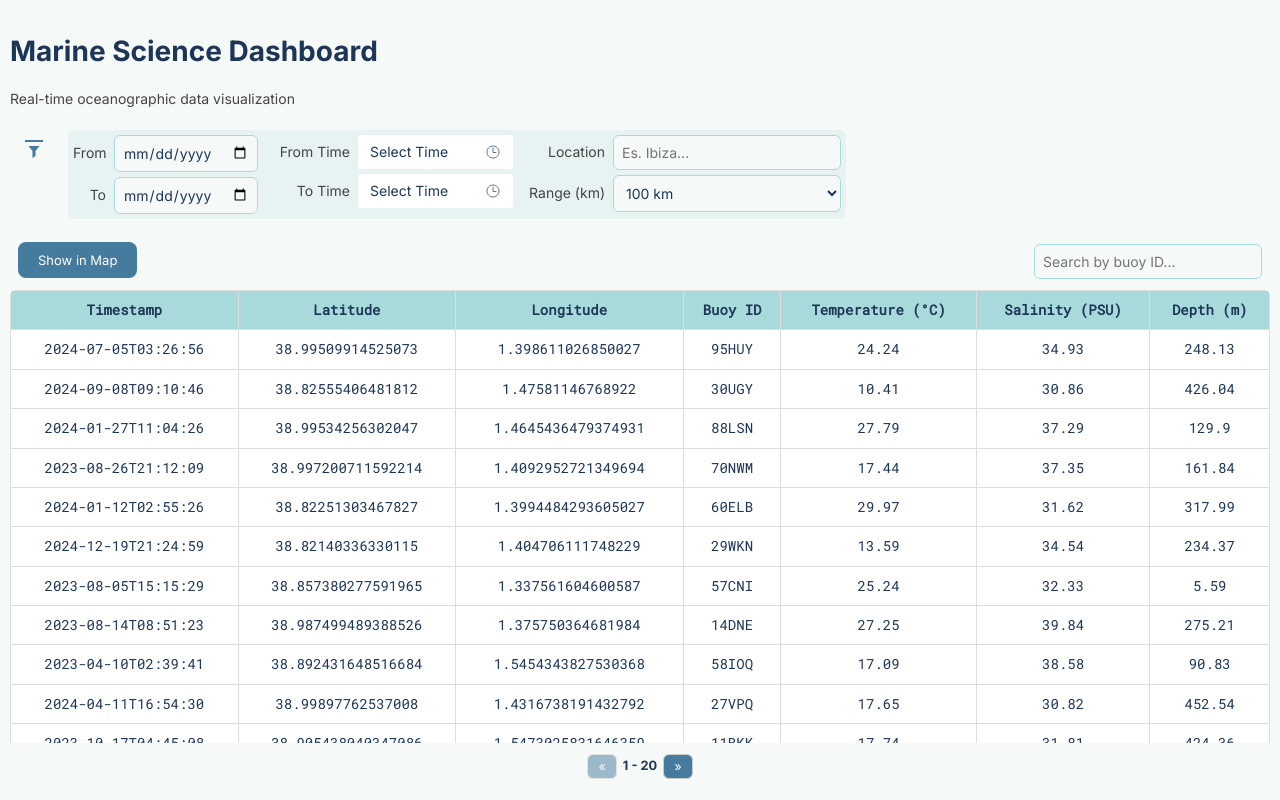
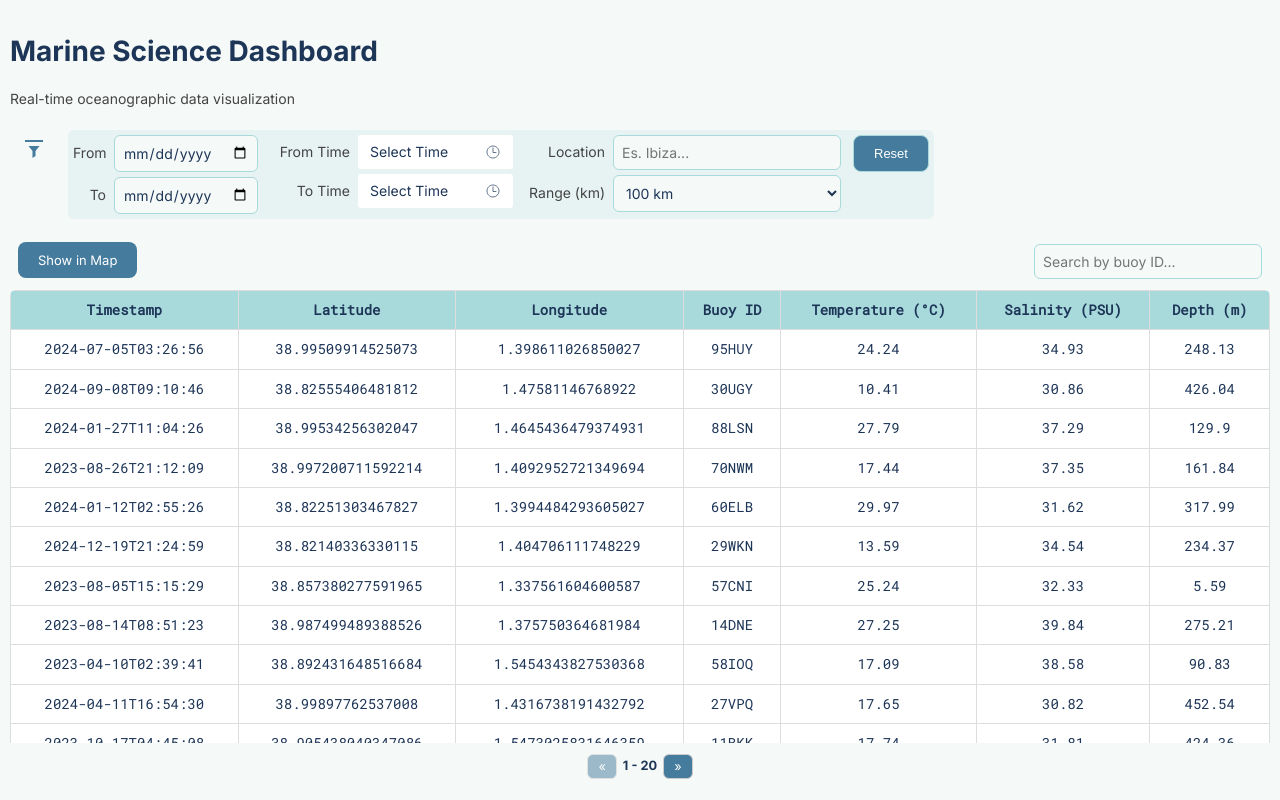
Before and after one commit to Ivanettoss/MarineDashboard, a Vue app: page / in a window 1280 px wide. Both pictures are taken after a click on the button "Mostra o nascondi i filtri". Shown: the top 800 px of the page. Built offline with nearby package versions, Linux system fonts and the light colour scheme.

Commit message:
Time Filter done + reset

```diff
--- a/dashstyle.css
+++ b/dashstyle.css
@@ -237,6 +237,19 @@ tbody tr:hover {
 
 #switch-view:hover { background-color: var(--text-main); }
 
+#reset{
+  background-color: var(--primary);
+  border:1px solid;
+  border-color:var(--non-photo-blue);
+  border-radius: 8px;
+  color:white;
+  padding: 10px 20px;
+  font-size: 13px;
+  margin-bottom: 4px;
+  transition: transform 0.2s ease, box-shadow 0.3s ease;
+}
+#reset:hover { background-color: var(--text-main); border-color:var(--primary);color:var(--background);}
+
 .table-bar {
   display: flex;
   justify-content: space-between;
--- a/src/App.vue
+++ b/src/App.vue
@@ -54,8 +54,11 @@
       <option :value="1000">1000 km</option>
     </select>
   </div>
+
 </div>
-
+  <button @click="resetFilters" id="reset">
+    Reset
+  </button>
       </div>
     </div>
 
@@ -120,7 +123,7 @@
 import { ref, onMounted, computed, watch, nextTick } from "vue";
 import { fetchData } from './scripts/api_management.js';
 import { preprocessRecords } from './scripts/preprocessing.js';
-import { filterByDateRange, filterByLocation } from './scripts/filters.js';
+import { filterByDateRange, filterByLocation, filterByTimeRange } from './scripts/filters.js';
 import { updateChart } from './scripts/chart.js';
 import Map from './components/Map.vue';
 import { NTimePicker, NConfigProvider } from 'naive-ui';
@@ -147,8 +150,19 @@ const locationFilteredData = ref([]);
 
 const fromTime = ref(null);
 const toTime = ref(null);
-// table default, --> map
 const currentView = ref("table");
+
+function resetFilters() {
+  fromDate.value = "";
+  toDate.value = "";
+  fromTime.value = null;
+  toTime.value = null;
+  locationInput.value = "";
+  distanceRange.value = 100;
+  search.value = "";
+  currentPage.value = 1;
+}
+
 
 // === Filtro: per search ===
 const filteredBySearch = computed(() => {
@@ -158,14 +172,22 @@ const filteredBySearch = computed(() => {
   );
 });
 
-// === Filtro: per date ===
+
 const filteredByDate = computed(() => {
   if (!fromDate.value || !toDate.value) return filteredBySearch.value;
   return filterByDateRange(filteredBySearch.value, fromDate.value, toDate.value);
 });
 
-// === Filtro asincrono: per location ===
-watch([locationInput, distanceRange, filteredByDate],
+const filteredByTime=computed(()=> {
+  if (!fromTime.value || !toTime.value) return filteredByDate.value;
+  return filterByTimeRange(filteredByDate.value, fromTime.value, toTime.value);
+  });
+
+
+
+
+
+watch([locationInput, distanceRange, filteredByTime],
   async ([loc, range, dateFilteredData]) => {
     if (!loc.trim()) {
       locationFilteredData.value = dateFilteredData;
@@ -181,7 +203,6 @@ watch([locationInput, distanceRange, filteredByDate],
   { immediate: true }
 );
 
-// === Nota: filtro per variabile rimosso, quindi usiamo direttamente locationFilteredData come dati finali ===
 
 // === Watch: aggiorna il chart ===
 watch(locationFilteredData, async (newData) => {
--- a/src/scripts/filters.js
+++ b/src/scripts/filters.js
@@ -8,26 +8,35 @@ export function filterByDateRange(records, from, to) {
   }
 
 
-  export function filterByVariable(records, variableName) {
-    if (!variableName || variableName === 'ALL') {
-      // Nessun filtro: ritorna i record così come sono
-      return records;
+export function filterByTimeRange(records, from, to) {
+  const timeToMinutes = ms => {
+    const d = new Date(ms);
+    return d.getHours() * 60 + d.getMinutes();
+  };
+
+  const start = timeToMinutes(from);
+  const end = timeToMinutes(to);
+
+  console.log(`Filtro orario attivo: da ${start} a ${end} minuti`);
+
+  return records.filter(r => {
+    const timeInMinutes = timeToMinutes(r._timestamp);
+    console.log(`→ Record ${r._timestamp}: ${timeInMinutes} minuti`);
+
+    if (start <= end) {
+      const inRange = timeInMinutes >= start && timeInMinutes <= end;
+      console.log(`✓ inRange: ${inRange}`);
+      return inRange;
+    } else {
+
+      const inNightRange = timeInMinutes >= start || timeInMinutes <= end;
+      console.log(`✓ inNightRange: ${inNightRange}`);
+      return inNightRange;
     }
+  });
+}
 
-    return records.map(record => {
-      const filtered = {
-        timestamp: record.timestamp,
-        lat: record.lat,
-        lon: record.lon,
-      };
 
-      if (record[variableName] !== undefined) {
-        filtered[variableName] = record[variableName];
-      }
-
-      return filtered;
-    });
-  }
 
   export async function filterByLocation(records,location,range){
 
--- a/src/theme/time-picker-theme.json
+++ b/src/theme/time-picker-theme.json
@@ -7,5 +7,10 @@
     "iconColor": "rgba(29, 53, 87, 0.68)",
     "iconColorHover": "rgba(29, 53, 87, 1)"
 
+  },
+   "TimePicker": {
+    "panelDividerColor": "rgba(72, 72, 78, 1)",
+    "borderRadius": "6px",
+    "itemBorderRadius": "6px"
   }
 }
```
